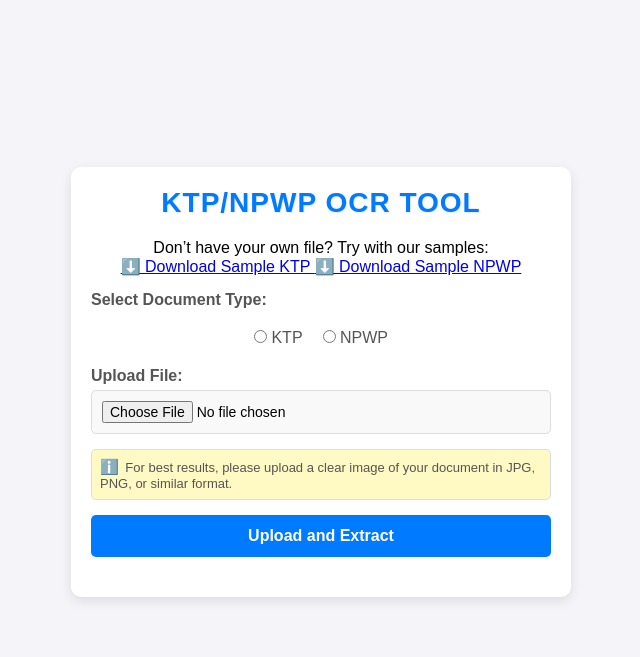
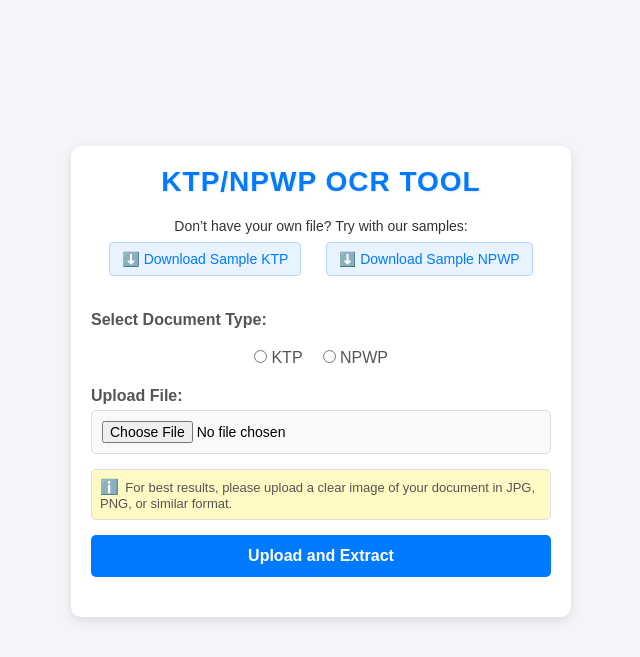
Before and after one commit to tekina/openai-doc-parser, a Flask app: page / in a window 1280 px wide. Shown: the top 657 px of the page, without its empty margins (319-959 px from the left). Run offline with Flask 3, Linux system fonts and the light colour scheme.

Commit message:
Update style.css

```diff
--- a/static/style.css
+++ b/static/style.css
@@ -198,3 +198,32 @@ footer {
     font-size: 14px;
     border-top: 1px solid #ddd;
 }
+
+/* styling for sample document downloads */
+.sample-downloads {
+    margin-bottom: 20px;
+    text-align: center;
+}
+
+.sample-downloads p {
+    margin-bottom: 8px;
+    color: #333;
+    font-size: 14px;
+}
+
+.sample-downloads .sample-link {
+    display: inline-block;
+    margin: 0 10px;
+    padding: 8px 12px;
+    background-color: #e7f3ff;
+    color: #007bff;
+    border: 1px solid #b3d7ff;
+    border-radius: 4px;
+    text-decoration: none;
+    font-size: 14px;
+    transition: background-color 0.2s;
+}
+
+.sample-downloads .sample-link:hover {
+    background-color: #d0e7ff;
+}
```
